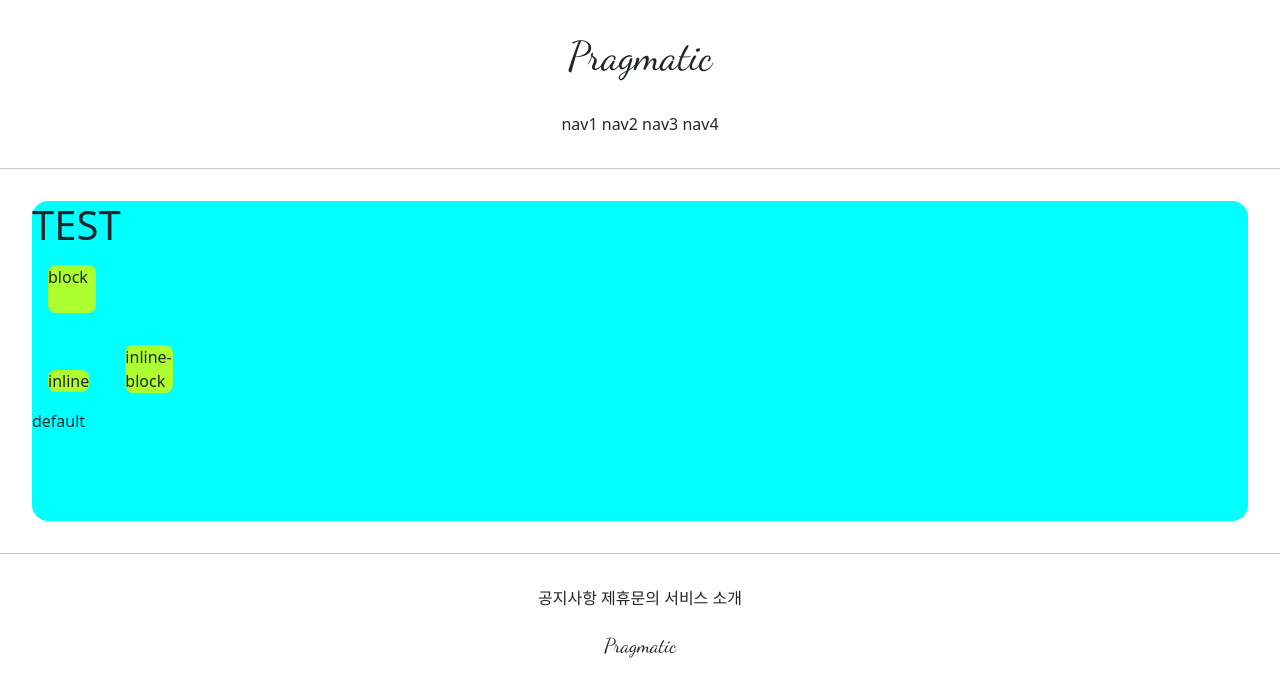
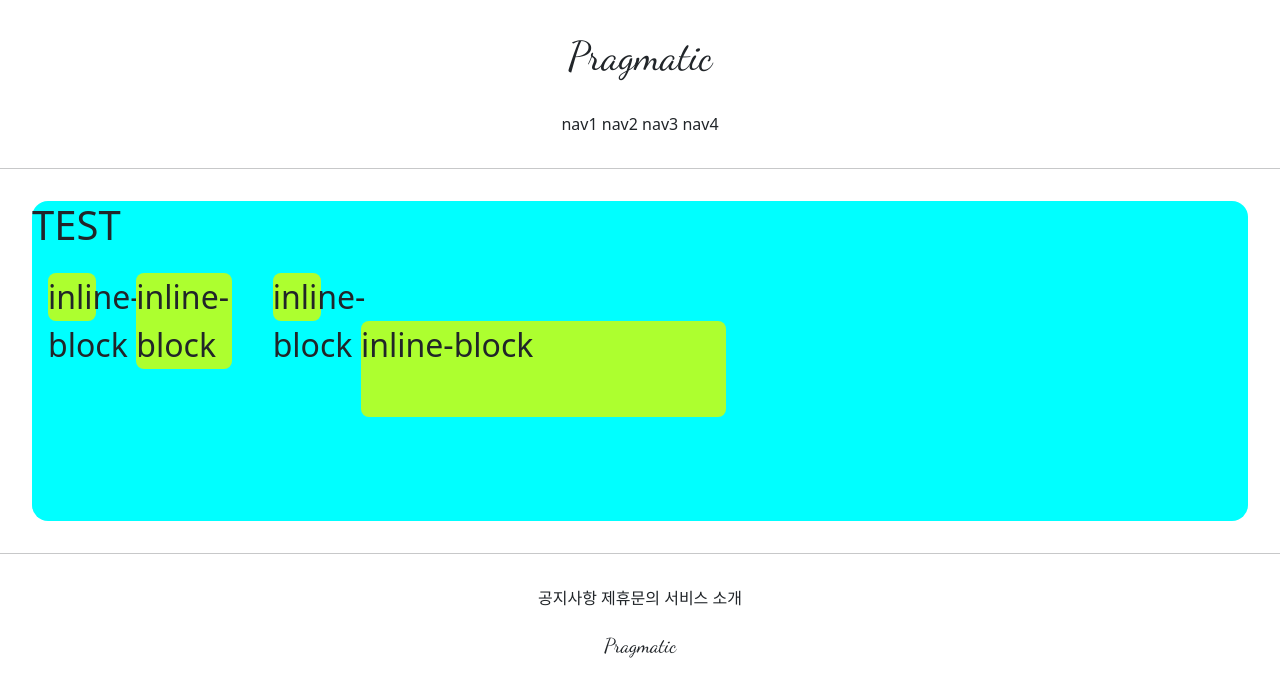
Before and after one commit to TTioTTi/gis_1ban, a Django app: page /account/hello_world/ in a window 1280 px wide. Shown: the top 673 px of the page. Run offline with Django 3.2, Linux system fonts and the light colour scheme; parts of the project's set-up code (start-up, migrations or seed data) failed here and were passed over.

Commit message:
7/7 1ban class commit 3

```diff
--- a/accountapp/templates/accountapp/hello_world.html
+++ b/accountapp/templates/accountapp/hello_world.html
@@ -3,25 +3,23 @@
 {% block content %}
 
     <style>
-
         .testing {
             background-color: greenyellow;
+            display: inline-block;
             margin: 1rem;
             height: 48px;
             width: 48px;
             border-radius: .5rem;
         }
-
     </style>
 
-    <div style='height: 20rem; background-color: aqua; margin: 2rem; border-radius: 1rem;'>
+    <div style='height: 20rem; background-color: aqua; margin: 2rem; border-radius: 1rem;
+    font-size: 2rem'>
         <h1>TEST</h1>
-
-    <div class="testing" style = "display: block">block</div>
-    <div class="testing" style = "display: inline">inline</div>
-    <div class="testing" style = "display: inline-block">inline-block</div>
-    <div class="testing" style = "display: none">none</div>
-    <div>default</div>
+        <div class="testing" style = "height: 48px; width: 48px;">inline-block</div>
+        <div class="testing" style = "height: 3em; width: 3em;">inline-block</div>
+        <div class="testing" style = "height: 3rem; width: 3rem;">inline-block</div>
+        <div class="testing" style = "height: 30%; width: 30%;">inline-block</div>
     </div>
 
 {% endblock %}
```
